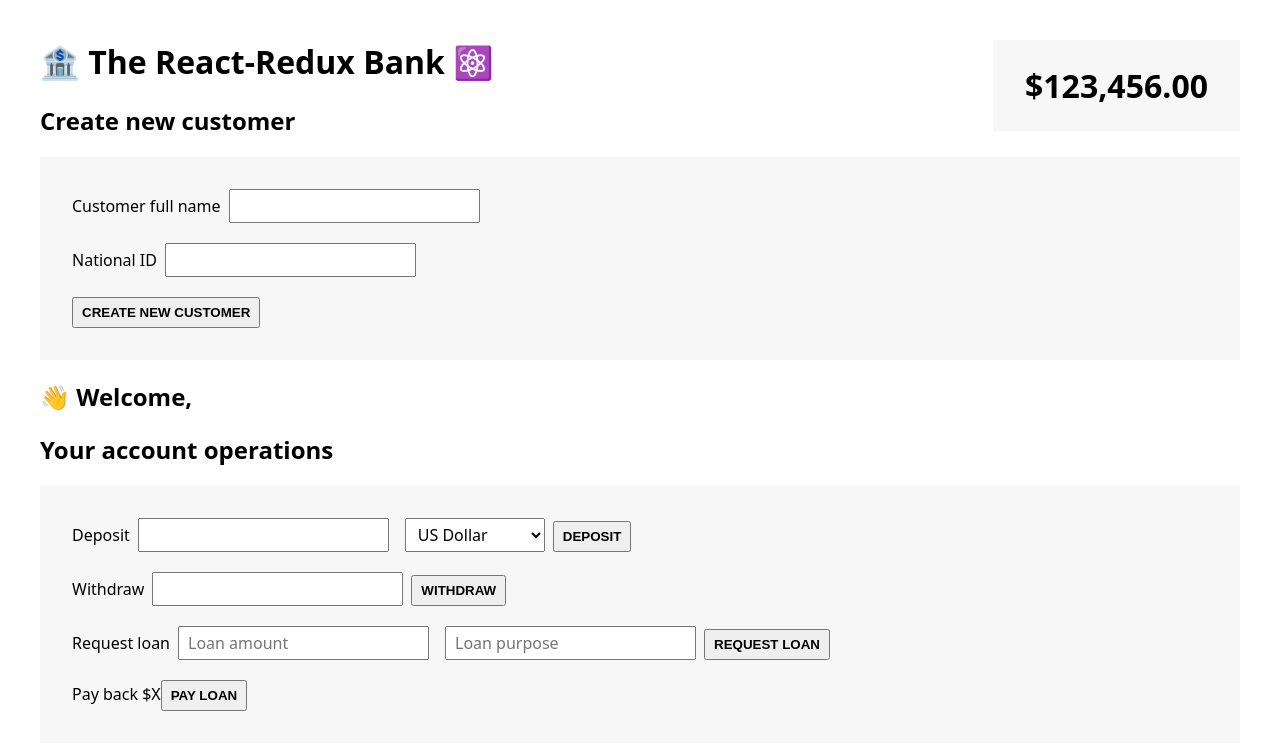
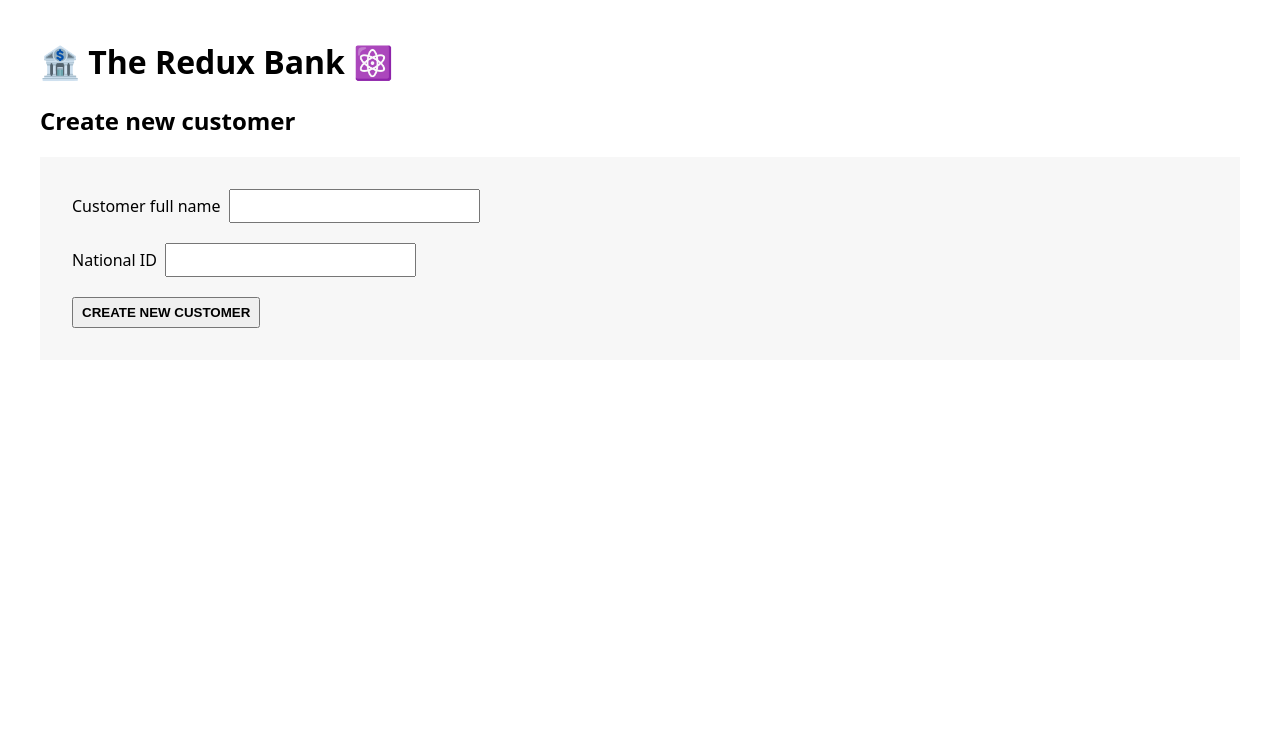
Before and after one commit to sagormajomder/redux-bank, a React (Vite) app: page / in a window 1280 px wide. Shown: the top 750 px of the page. Built offline with nearby package versions, Linux system fonts and the light colour scheme.

Commit message:
Implement dispatching actions into react app

```diff
--- a/src/App.jsx
+++ b/src/App.jsx
@@ -1,16 +1,23 @@
+import { useSelector } from 'react-redux';
 import AccountOperations from './features/accounts/AccountOperations';
 import BalanceDisplay from './features/accounts/BalanceDisplay';
 import CreateCustomer from './features/customers/CreateCustomer';
 import Customer from './features/customers/Customer';
 
 function App() {
+  const { fullName } = useSelector(state => state.customer);
   return (
     <div>
-      <h1>🏦 The React-Redux Bank ⚛️</h1>
-      <CreateCustomer />
-      <Customer />
-      <AccountOperations />
-      <BalanceDisplay />
+      <h1>🏦 The Redux Bank ⚛️</h1>
+      {!fullName ? (
+        <CreateCustomer />
+      ) : (
+        <>
+          <Customer />
+          <AccountOperations />
+          <BalanceDisplay />
+        </>
+      )}
     </div>
   );
 }
--- a/src/features/accounts/AccountOperations.jsx
+++ b/src/features/accounts/AccountOperations.jsx
@@ -1,38 +1,61 @@
-import { useState } from "react";
+import { useState } from 'react';
+import { useDispatch, useSelector } from 'react-redux';
+import { deposit, payLoan, requestLoan, withdraw } from './accountSlice';
 
 function AccountOperations() {
-  const [depositAmount, setDepositAmount] = useState("");
-  const [withdrawalAmount, setWithdrawalAmount] = useState("");
-  const [loanAmount, setLoanAmount] = useState("");
-  const [loanPurpose, setLoanPurpose] = useState("");
-  const [currency, setCurrency] = useState("USD");
+  const [depositAmount, setDepositAmount] = useState('');
+  const [withdrawalAmount, setWithdrawalAmount] = useState('');
+  const [loanAmount, setLoanAmount] = useState('');
+  const [loanPurpose, setLoanPurpose] = useState('');
+  const [currency, setCurrency] = useState('USD');
 
-  function handleDeposit() {}
+  const {
+    balance,
+    loan: currentLoan,
+    loanPurpose: currentLoanPurpose,
+  } = useSelector(state => state.account);
 
-  function handleWithdrawal() {}
+  const dispatch = useDispatch();
 
-  function handleRequestLoan() {}
+  function handleDeposit() {
+    if (!depositAmount) return;
+    dispatch(deposit(depositAmount));
+    setDepositAmount('');
+  }
 
-  function handlePayLoan() {}
+  function handleWithdrawal() {
+    if (!withdrawalAmount) return;
+    dispatch(withdraw(withdrawalAmount));
+    setWithdrawalAmount('');
+  }
+
+  function handleRequestLoan() {
+    if (!loanAmount || !loanPurpose) return;
+    dispatch(requestLoan(loanAmount, loanPurpose));
+    setLoanAmount('');
+    setLoanPurpose('');
+  }
+
+  function handlePayLoan() {
+    if (balance < currentLoan) return;
+    dispatch(payLoan());
+  }
 
   return (
     <div>
       <h2>Your account operations</h2>
-      <div className="inputs">
+      <div className='inputs'>
         <div>
           <label>Deposit</label>
           <input
-            type="number"
+            type='number'
             value={depositAmount}
-            onChange={(e) => setDepositAmount(+e.target.value)}
+            onChange={e => setDepositAmount(+e.target.value)}
           />
-          <select
-            value={currency}
-            onChange={(e) => setCurrency(e.target.value)}
-          >
-            <option value="USD">US Dollar</option>
-            <option value="EUR">Euro</option>
-            <option value="GBP">British Pound</option>
+          <select value={currency} onChange={e => setCurrency(e.target.value)}>
+            <option value='USD'>US Dollar</option>
+            <option value='EUR'>Euro</option>
+            <option value='GBP'>British Pound</option>
           </select>
 
           <button onClick={handleDeposit}>Deposit {depositAmount}</button>
@@ -41,9 +64,9 @@ function AccountOperations() {
         <div>
           <label>Withdraw</label>
           <input
-            type="number"
+            type='number'
             value={withdrawalAmount}
-            onChange={(e) => setWithdrawalAmount(+e.target.value)}
+            onChange={e => setWithdrawalAmount(+e.target.value)}
           />
           <button onClick={handleWithdrawal}>
             Withdraw {withdrawalAmount}
@@ -53,23 +76,27 @@ function AccountOperations() {
         <div>
           <label>Request loan</label>
           <input
-            type="number"
+            type='number'
             value={loanAmount}
-            onChange={(e) => setLoanAmount(+e.target.value)}
-            placeholder="Loan amount"
+            onChange={e => setLoanAmount(+e.target.value)}
+            placeholder='Loan amount'
           />
           <input
             value={loanPurpose}
-            onChange={(e) => setLoanPurpose(e.target.value)}
-            placeholder="Loan purpose"
+            onChange={e => setLoanPurpose(e.target.value)}
+            placeholder='Loan purpose'
           />
           <button onClick={handleRequestLoan}>Request loan</button>
         </div>
 
-        <div>
-          <span>Pay back $X</span>
-          <button onClick={handlePayLoan}>Pay loan</button>
-        </div>
+        {currentLoan > 0 && (
+          <div>
+            <span>
+              Pay back ${currentLoan} ({currentLoanPurpose})
+            </span>
+            <button onClick={handlePayLoan}>Pay loan</button>
+          </div>
+        )}
       </div>
     </div>
   );
--- a/src/features/customers/CreateCustomer.jsx
+++ b/src/features/customers/CreateCustomer.jsx
@@ -1,27 +1,30 @@
-import { useState } from "react";
+import { useState } from 'react';
+import { useDispatch } from 'react-redux';
+import { createCustomer } from './customerSlice';
 
 function Customer() {
-  const [fullName, setFullName] = useState("");
-  const [nationalId, setNationalId] = useState("");
+  const [fullName, setFullName] = useState('');
+  const [nationalId, setNationalId] = useState('');
+  const dispatch = useDispatch();
 
-  function handleClick() {}
+  function handleClick() {
+    if (!fullName || !nationalId) return;
+    dispatch(createCustomer(fullName, nationalId));
+  }
 
   return (
     <div>
       <h2>Create new customer</h2>
-      <div className="inputs">
+      <div className='inputs'>
         <div>
           <label>Customer full name</label>
-          <input
-            value={fullName}
-            onChange={(e) => setFullName(e.target.value)}
-          />
+          <input value={fullName} onChange={e => setFullName(e.target.value)} />
         </div>
         <div>
           <label>National ID</label>
           <input
             value={nationalId}
-            onChange={(e) => setNationalId(e.target.value)}
+            onChange={e => setNationalId(e.target.value)}
           />
         </div>
         <button onClick={handleClick}>Create new customer</button>
--- a/src/features/customers/Customer.jsx
+++ b/src/features/customers/Customer.jsx
@@ -1,10 +1,10 @@
 import { useSelector } from 'react-redux';
 
 function Customer() {
-  // const customer = useSelector(store => store.customer); //must be store.<reducer-name>
+  // const customer = useSelector(state => state.customer); //must be store.<reducer-name>
   // console.log(customer);
 
-  const { fullName } = useSelector(store => store.customer);
+  const { fullName } = useSelector(state => state.customer);
   return <h2>👋 Welcome, {fullName}</h2>;
 }
 
```
